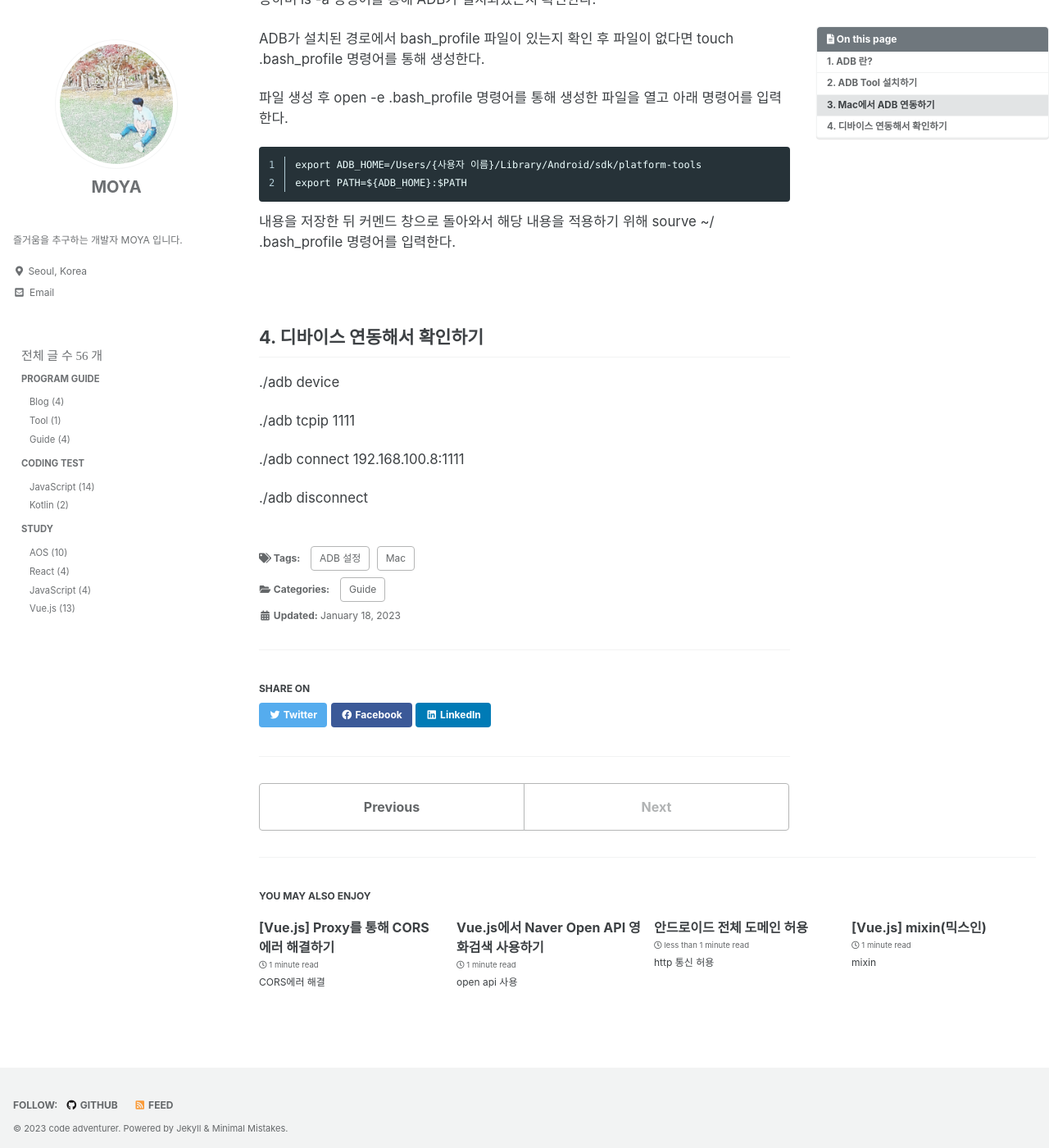
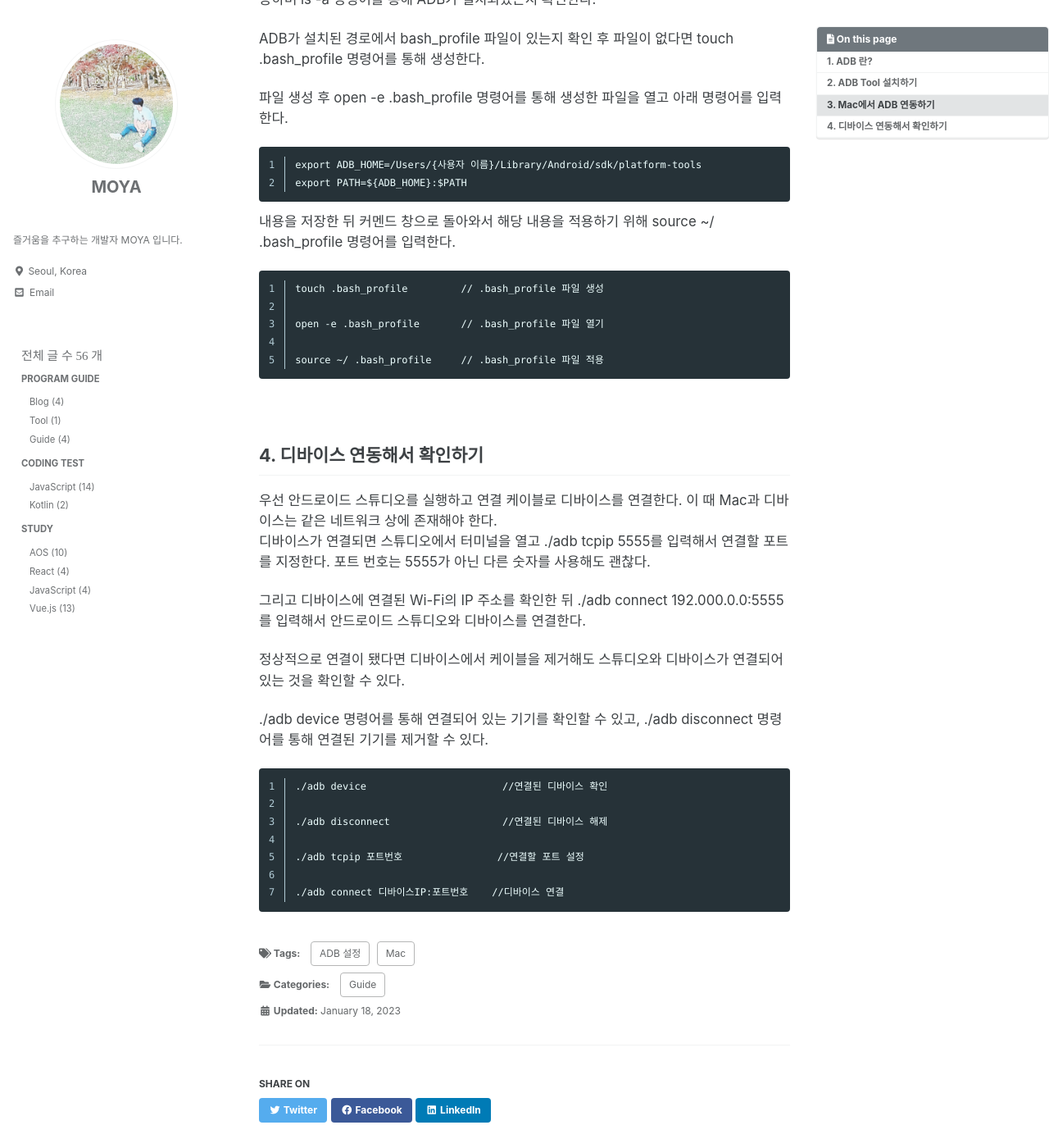
Before and after one commit to kdc7140/kdc7140.github.io, a Jekyll site: the page built from _posts/guide/2023-01-18-macADB.md, in a window 1280 px wide and 1400 px high, scrolled down 893 px. Shown: the whole window at 82% size. Built offline with Jekyll 4.4.1, drawn with Linux system fonts in a browser that asks for light colours; cached includes are drawn as plain includes; some web fonts are replaced.

Commit message:
using adb on mac

````diff
--- a/_posts/guide/2023-01-18-macADB.md
+++ b/_posts/guide/2023-01-18-macADB.md
@@ -48,7 +48,16 @@ export ADB_HOME=/Users/{사용자 이름}/Library/Android/sdk/platform-tools
 export PATH=${ADB_HOME}:$PATH
 ```
 
-내용을 저장한 뒤 커멘드 창으로 돌아와서 해당 내용을 적용하기 위해 sourve ~/ .bash_profile 명령어를 입력한다.
+내용을 저장한 뒤 커멘드 창으로 돌아와서 해당 내용을 적용하기 위해 source ~/ .bash_profile 명령어를 입력한다.
+
+
+```
+touch .bash_profile         // .bash_profile 파일 생성
+
+open -e .bash_profile       // .bash_profile 파일 열기
+
+source ~/ .bash_profile     // .bash_profile 파일 적용
+```
 
 
 <br/>
@@ -56,12 +65,22 @@ export PATH=${ADB_HOME}:$PATH
 
 ## 4. 디바이스 연동해서 확인하기
 
+우선 안드로이드 스튜디오를 실행하고 연결 케이블로 디바이스를 연결한다. 이 때 Mac과 디바이스는 같은 네트워크 상에 존재해야 한다.<br/>
+디바이스가 연결되면 스튜디오에서 터미널을 열고 ./adb tcpip 5555를 입력해서 연결할 포트를 지정한다. 포트 번호는 5555가 아닌 다른 숫자를 사용해도 괜찮다.
+
+그리고 디바이스에 연결된 Wi-Fi의 IP 주소를 확인한 뒤 ./adb connect 192.000.0.0:5555를 입력해서 안드로이드 스튜디오와 디바이스를 연결한다.
+
+정상적으로 연결이 됐다면 디바이스에서 케이블을 제거해도 스튜디오와 디바이스가 연결되어 있는 것을 확인할 수 있다.
+
+./adb device 명령어를 통해 연결되어 있는 기기를 확인할 수 있고, ./adb disconnect 명령어를 통해 연결된 기기를 제거할 수 있다.
 
 
-./adb device
+```
+./adb device                       //연결된 디바이스 확인
 
-./adb tcpip 1111
+./adb disconnect                   //연결된 디바이스 해제
 
-./adb connect 192.168.100.8:1111
+./adb tcpip 포트번호                //연결할 포트 설정
 
-./adb disconnect
+./adb connect 디바이스IP:포트번호    //디바이스 연결
+```
````
